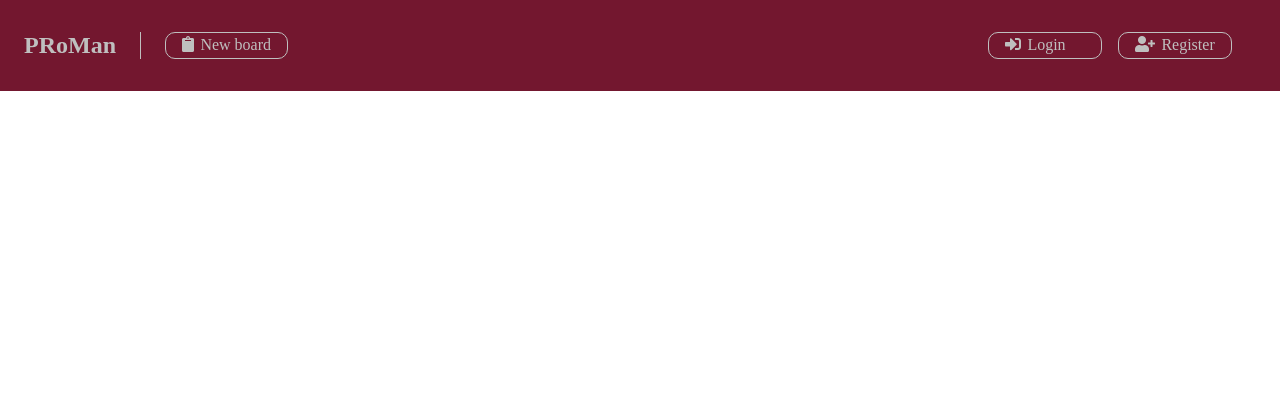
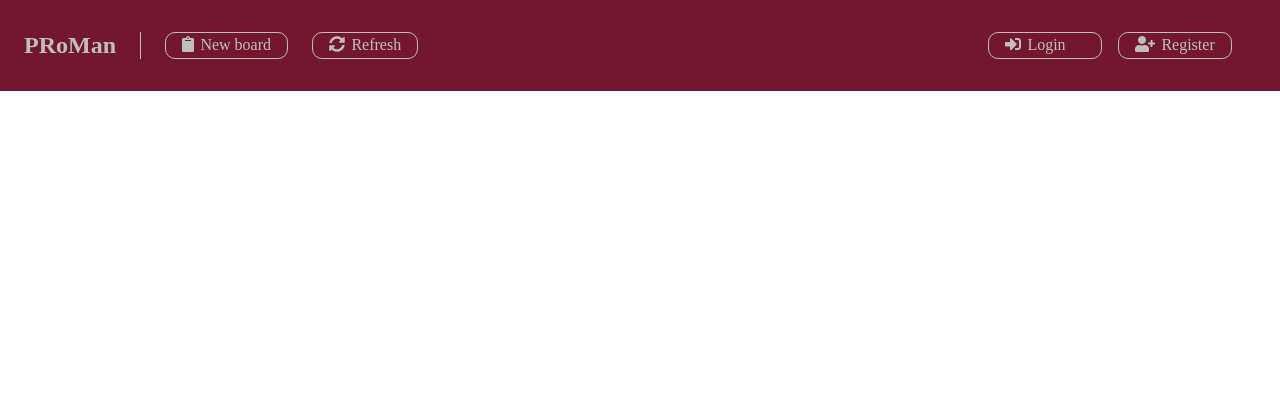
Before and after one commit to marcinchaluda/PRoMan, a Flask app: page / in a window 1280 px wide. Shown: the top 420 px of the page. Run offline with Flask 2, Linux system fonts and the light colour scheme; data that the repository does not hold is empty; parts of the project's set-up code (start-up, migrations or seed data) failed here and were passed over; some libraries are stand-ins or nearby versions.

Commit message:
add manual synchronization

```diff
--- a/static/js/container_generator.js
+++ b/static/js/container_generator.js
@@ -52,6 +52,11 @@ export function handleDetailButton() {
     detailBtn.forEach(button => {
         handleEvent(button);
     });
+}
+
+export function handleRefreshButton() {
+    const refreshButton = document.getElementById('refresh-button');
+    refreshButton.addEventListener('click', () => window.location.reload());
 }
 
 export function handleEvent (button) {
--- a/static/js/dom.js
+++ b/static/js/dom.js
@@ -8,7 +8,8 @@ import {
     createNewTask,
     handleEvent,
     getLastButton,
-    initNewColumnsWithDragAndDrop
+    initNewColumnsWithDragAndDrop,
+    handleRefreshButton
 } from './container_generator.js';
 
 import {dragAndDropHandler, initTask} from './drag_and_drop_handler.js';
@@ -38,6 +39,7 @@ export let dom = {
         let boardsContainer = document.querySelector('#boards');
         boardsContainer.insertAdjacentHTML("beforeend", outerHtml);
         handleDetailButton();
+        handleRefreshButton();
     },
 
     loadCards: function (boardId) {
--- a/templates/index.html
+++ b/templates/index.html
@@ -24,6 +24,7 @@
                 <div class="title flex-row-start">
                     <h1>PRoMan</h1>
                     <a id="new-board-button" href="#" type="button"><i class="fas fa-clipboard"></i>New board</a>
+                    <a id="refresh-button" href="" type="button"><i class="fas fa-sync-alt"></i>Refresh</a>
                 </div>
                 <div class="login-details flex-row-end">
                     {% if session['username'] %}
```
